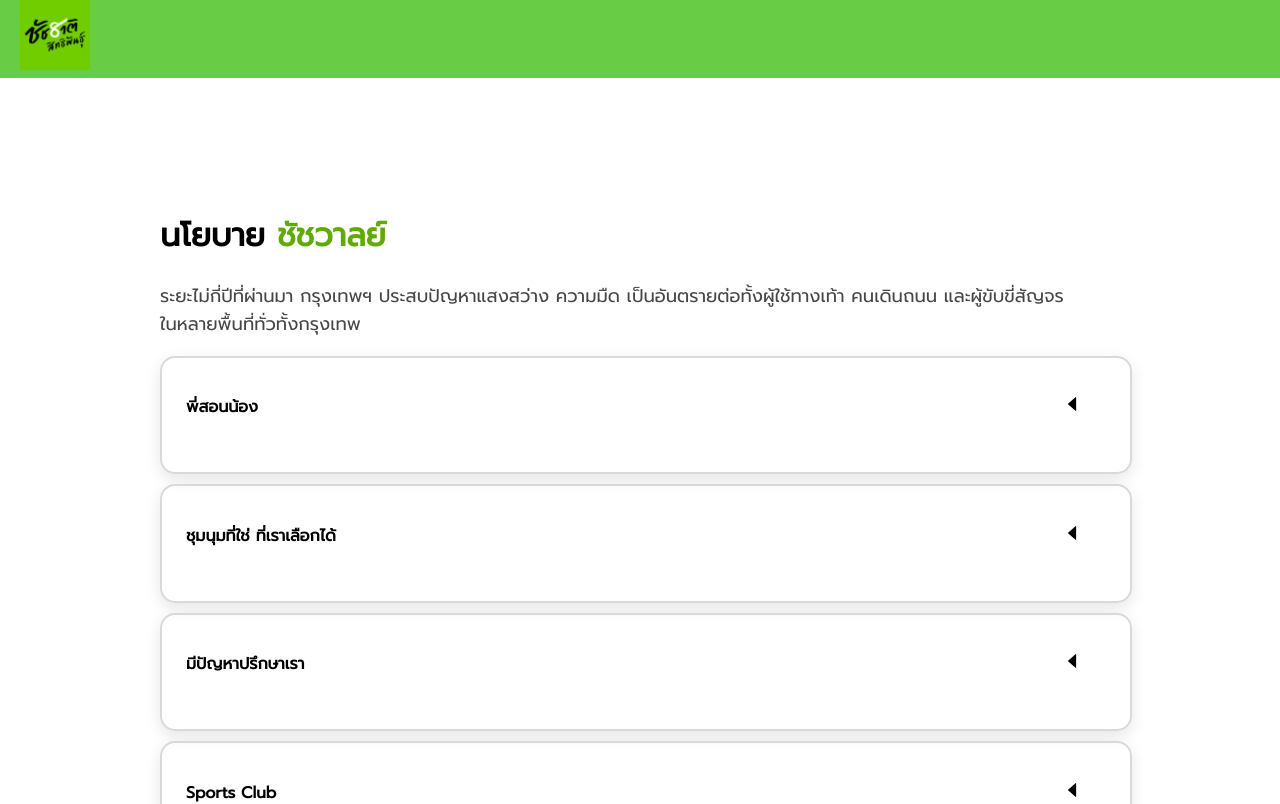
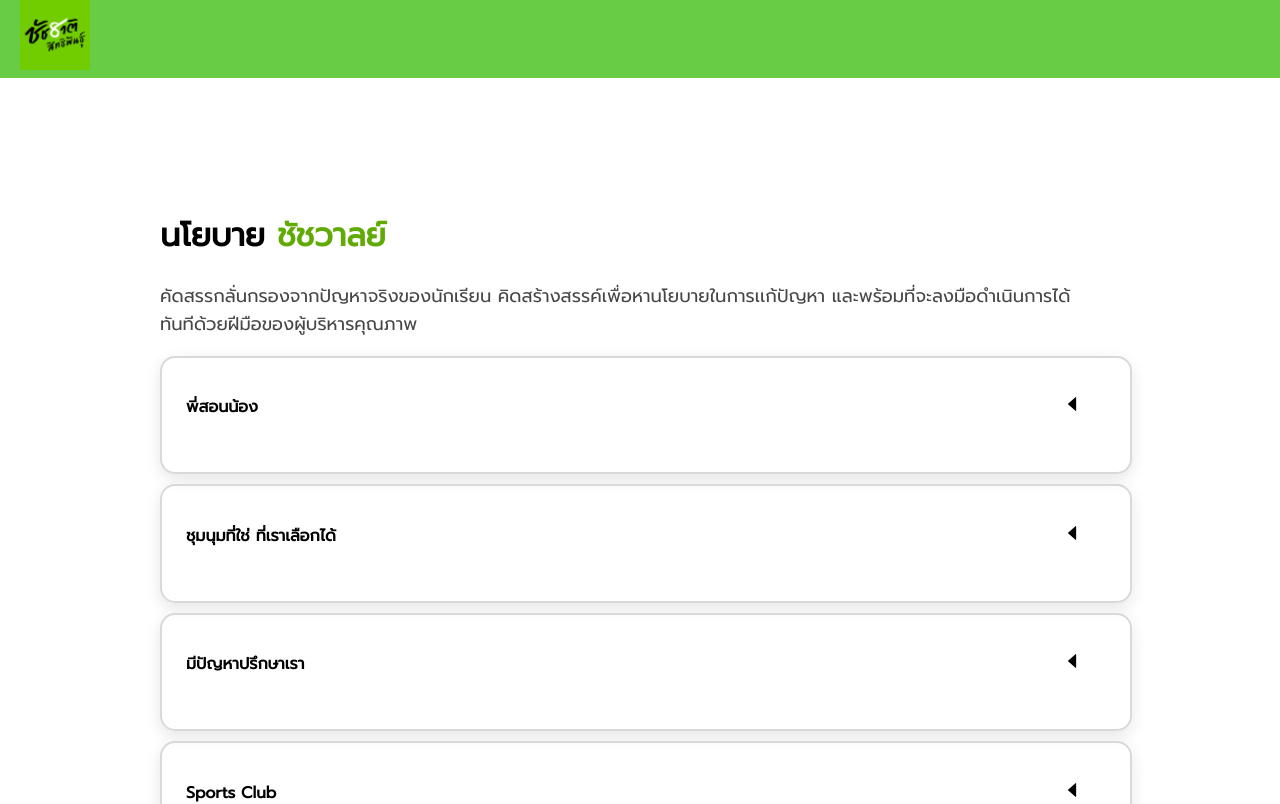
Before and after one commit to karitthorn/Chatchawan-website, a React (Create React App) app in the folder accordion/: page / in a window 1280 px wide. Shown: the top 804 px of the page. Built offline with nearby package versions, Linux system fonts and the light colour scheme.

Commit message:
fix file lost

```diff
--- a/accordion/src/App.js
+++ b/accordion/src/App.js
@@ -14,9 +14,9 @@ function App() {
     <>
       <Helmet>
         <meta charSet="utf-8" />
-        <title>นโยบายชัชชาติ</title>
-        <link rel="ชัชชาติ" href="http://mysite.com/example" />
-        <meta name="description" content="คัดสรรกลั่นกรองจากปัญหาจริงของประช
+        <title>นโยบายเบอร์ 1</title>
+        <link rel="ชัชวาลย์" href="http://mysite.com/example" />
+        <meta name="description" content="คัดสรรกลั่นกรองจากปัญหาจริงของนักเรียน
               คิดสร้างสรรค์เพื่อหานโยบายในการเเก้ปัญหา" />
       </Helmet>
       <div className="navbar">
@@ -30,7 +30,7 @@ function App() {
             </h1>
             <p className="ptitle">
 
-            ระยะไม่กี่ปีที่ผ่านมา กรุงเทพฯ ประสบปัญหาแสงสว่าง ความมืด เป็นอันตรายต่อทั้งผู้ใช้ทางเท้า คนเดินถนน และผู้ขับขี่สัญจรในหลายพื้นที่ทั่วทั้งกรุงเทพ
+            คัดสรรกลั่นกรองจากปัญหาจริงของนักเรียน คิดสร้างสรรค์เพื่อหานโยบายในการเเก้ปัญหา และพร้อมที่จะลงมือดำเนินการได้ทันทีด้วยฝีมือของผู้บริหารคุณภาพ
             </p>
             <section>
               {context.map((data) => {
```
